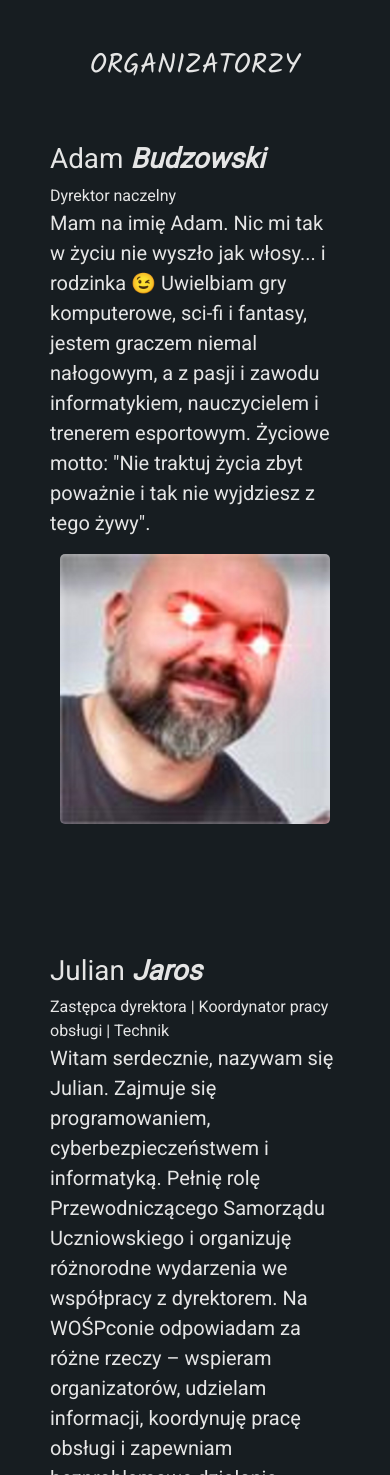
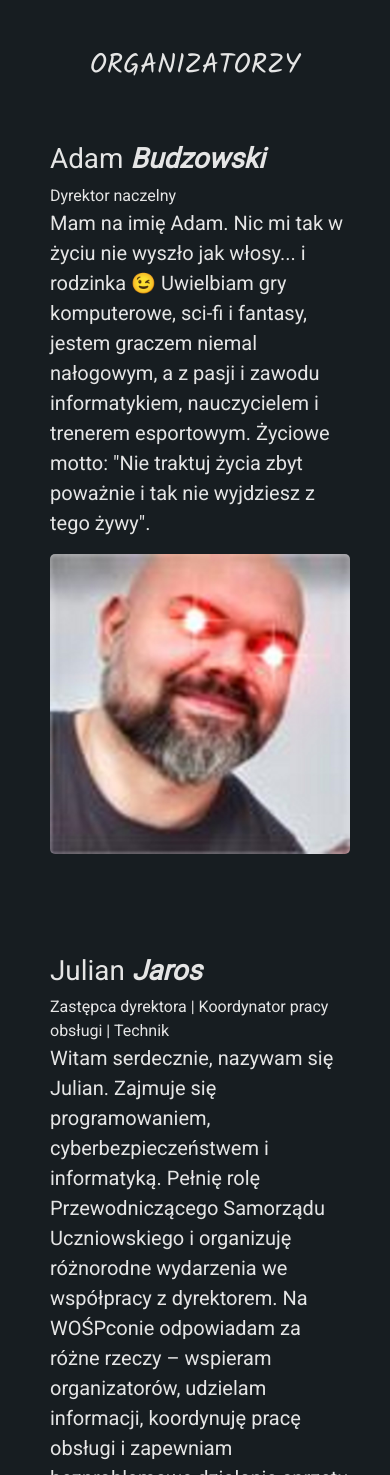
Before and after one commit to j-jaros/wospcon.pl, a Flask app: page / in a window 390 px wide. Shown: the part 5025-6500 px from the top of the page. Run offline with Flask 3, Linux system fonts and the light colour scheme.

Commit message:
poprawka wyswietlania zdjec na mobilkach

```diff
--- a/static/index.css
+++ b/static/index.css
@@ -620,7 +620,7 @@ footer {
     }
 
     .orgcard img {
-        height: 90%;
+        height: 300px;
         width: unset;
         aspect-ratio: 1/1;
     }
```
